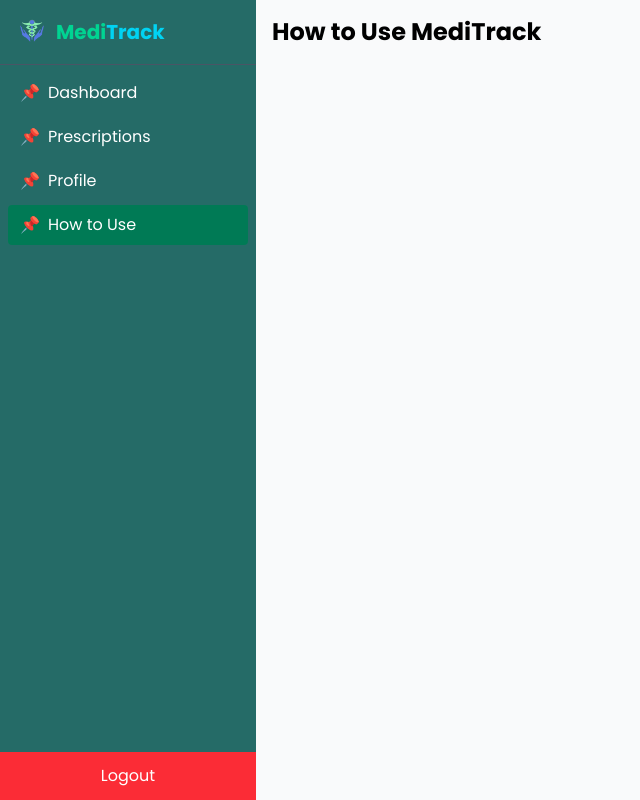
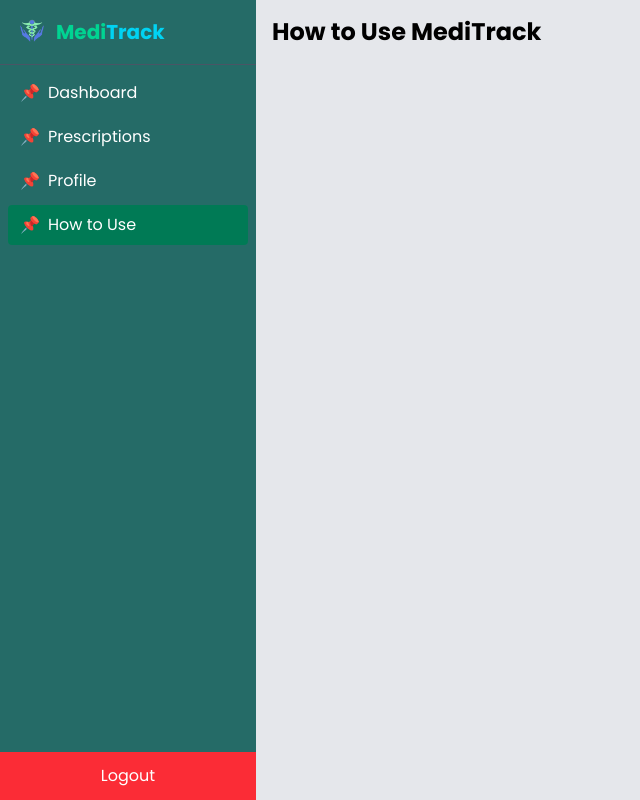
Before and after one commit to spajetty/frontend-meditrack, a React (Vite) app: page /how-to-use in a window 1280 px wide. Shown: the whole page, without its empty margins (0-640 px from the left). Built offline with nearby package versions, Linux system fonts and the light colour scheme; sample sign-in values are in the browser's storage.

Commit message:
inserted an image to homepage

```diff
--- a/src/layouts/DashboardLayout.jsx
+++ b/src/layouts/DashboardLayout.jsx
@@ -15,7 +15,7 @@ export default function DashboardLayout({ children }) {
       </div>
 
       {/* Main content for mobile */}
-      <div className="flex-1 flex flex-col overflow-y-auto bg-gray-50">
+      <div className="flex-1 flex flex-col overflow-y-auto bg-gray-200">
         {/* Top navbar for mobile */}
         <div className="md:hidden bg-dark-teal text-white flex items-center justify-between p-3">
           {/* Hamburger button */}
--- a/src/pages/PatientDashboard.jsx
+++ b/src/pages/PatientDashboard.jsx
@@ -1,4 +1,5 @@
 import { useNavigate } from "react-router-dom";
+import banner from '../assets/bg-meditrack.png';
 import { useAuth } from "../context/AuthContext";
 
 export default function PatientDashboard() {
@@ -10,6 +11,9 @@ export default function PatientDashboard() {
         <h1 className="text-4xl font-bold">Welcome to <span className="text-emerald-500">Medi</span>
             <span className="text-cyan-500">Track</span>, {user.fullName}!</h1>
       </div>
+      <div>
+        <img src={banner} alt="" className="lg:w-xl md:w-lg sm:w-lg w-sm"/>
+      </div>
     </div>
   );
 }
```
